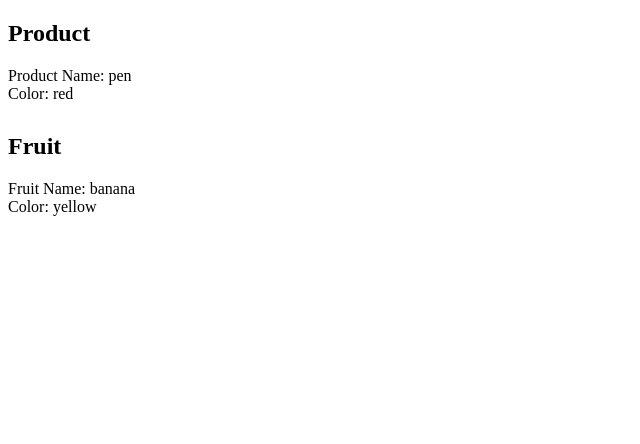
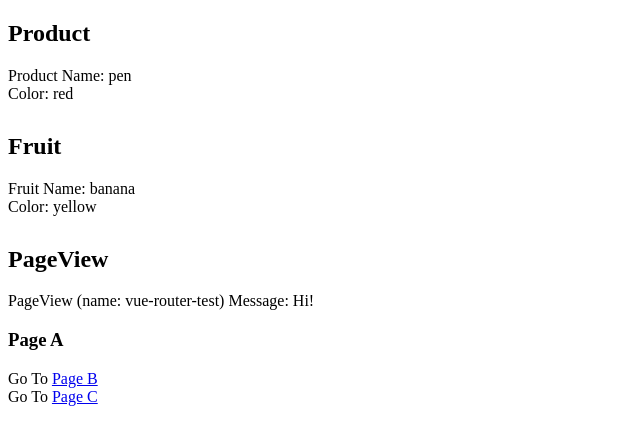
Before and after one commit to mascii/vue-mount-test, a Vue app: page / in a window 1280 px wide. Shown: the top 444 px of the page, without its empty margins (0-640 px from the left). Built offline with nearby package versions, Linux system fonts and the light colour scheme.

Commit message:
add vuex & vue-router sample

```diff
--- a/package.json
+++ b/package.json
@@ -9,7 +9,9 @@
   },
   "dependencies": {
     "core-js": "^2.6.5",
-    "vue": "^2.6.10"
+    "vue": "^2.6.10",
+    "vue-router": "^3.0.6",
+    "vuex": "^3.1.1"
   },
   "devDependencies": {
     "@vue/cli-plugin-babel": "^3.8.0",
--- a/public/index.html
+++ b/public/index.html
@@ -18,5 +18,10 @@
         <h2>Fruit</h2>
         <div id="fruit" data-props="{&quot;name&quot;:&quot;banana&quot;,&quot;color&quot;:&quot;yellow&quot;}"></div>
     </div>
+
+    <div class="box">
+        <h2>PageView</h2>
+        <div id="page-view" data-props="{&quot;name&quot;:&quot;vue-router-test&quot;}"></div>
+    </div>
 </body>
 </html>
--- a/src/collection.js
+++ b/src/collection.js
@@ -1,4 +1,5 @@
 import Vue from 'vue';
+import VueRouter from 'vue-router';
 
 const collection = {};
 
@@ -16,5 +17,22 @@ collection['fruit'] = (props) => new Vue({
   render: h => h(Fruit, { props }),
 });
 
+/* PageView */
+import PageView from './components/PageView.vue';
+import pageStore from './stores/pageStore.js';
+import pageRoutes from './routes/pageRoutes.js';
+
+collection['page-view'] = (props) => {
+  const router = new VueRouter({
+    routes: pageRoutes
+  });
+
+  return new Vue({
+    store: pageStore,
+    router,
+    render: h => h(PageView, { props }),
+  });
+};
+
 /* Export */
 export default collection;
--- /dev/null
+++ b/src/components/PageA.vue
@@ -0,0 +1,18 @@
+<template>
+  <div>
+    <h3>Page A</h3>
+    Go To <router-link to="/b">Page B</router-link><br>
+    Go To <router-link to="/c">Page C</router-link>
+  </div>
+</template>
+
+<script>
+import Vue from 'vue';
+
+export default Vue.extend({
+  name: 'PageA',
+});
+</script>
+
+<style scoped>
+</style>
--- /dev/null
+++ b/src/components/PageB.vue
@@ -0,0 +1,24 @@
+<template>
+  <div>
+    <h3>Page B</h3>
+    Go To <router-link to="/">Page A</router-link><br>
+    Go To <router-link to="/c">Page C</router-link><br>
+    <button type="button" @click="sendMessage">Change message</button>
+  </div>
+</template>
+
+<script>
+import Vue from 'vue';
+
+export default Vue.extend({
+  name: 'PageB',
+  methods: {
+    sendMessage() {
+      this.$store.dispatch('doUpdate', 'Hello!!');
+    }
+  }
+});
+</script>
+
+<style scoped>
+</style>
--- /dev/null
+++ b/src/components/PageC.vue
@@ -0,0 +1,18 @@
+<template>
+  <div>
+    <h3>Page C</h3>
+    Go To <router-link to="/">Page A</router-link><br>
+    Go To <router-link to="/b">Page B</router-link>
+  </div>
+</template>
+
+<script>
+import Vue from 'vue';
+
+export default Vue.extend({
+  name: 'PageC',
+});
+</script>
+
+<style scoped>
+</style>
--- /dev/null
+++ b/src/components/PageView.vue
@@ -0,0 +1,25 @@
+<template>
+  <div>
+    PageView (name: {{ name }})
+    Message: {{ message }}<br>
+    <router-view></router-view>
+  </div>
+</template>
+
+<script>
+import Vue from 'vue';
+import { mapGetters } from 'vuex';
+
+export default Vue.extend({
+  name: 'PageView',
+  props: {
+    name: String,
+  },
+  computed: {
+    ...mapGetters(['message'])
+  },
+});
+</script>
+
+<style scoped>
+</style>
--- a/src/main.js
+++ b/src/main.js
@@ -1,6 +1,10 @@
-import Vue from 'vue'
+import Vue from 'vue';
+import Vuex from 'vuex';
+import VueRouter from 'vue-router';
 import collection from './collection';
 
+Vue.use(Vuex);
+Vue.use(VueRouter);
 Vue.config.productionTip = false
 
 const elementsShoudMount = document.querySelectorAll('div[data-props]');
--- /dev/null
+++ b/src/routes/pageRoutes.js
@@ -0,0 +1,9 @@
+import PageA from '../components/PageA.vue';
+import PageB from '../components/PageB.vue';
+import PageC from '../components/PageC.vue';
+
+export default [
+  { path: '/', component: PageA },
+  { path: '/b', component: PageB },
+  { path: '/c', component: PageC },
+];
--- /dev/null
+++ b/src/stores/pageStore.js
@@ -0,0 +1,26 @@
+import Vue from 'vue';
+import Vuex from 'vuex';
+
+Vue.use(Vuex);
+
+const store = new Vuex.Store({
+  state: {
+    message: 'Hi!',
+  },
+  getters: {
+    message(state) {
+      return state.message;
+    },
+  },
+  mutations: {
+    setMessage(state, payload) {
+      state.message = payload.message;
+    },
+  },
+  actions: {
+    doUpdate({ commit }, message) {
+      commit('setMessage', { message });
+    },
+  },
+})
+export default store;
```
Also changed, not shown: 1 other file (tests, documents, lock files or other folders).
